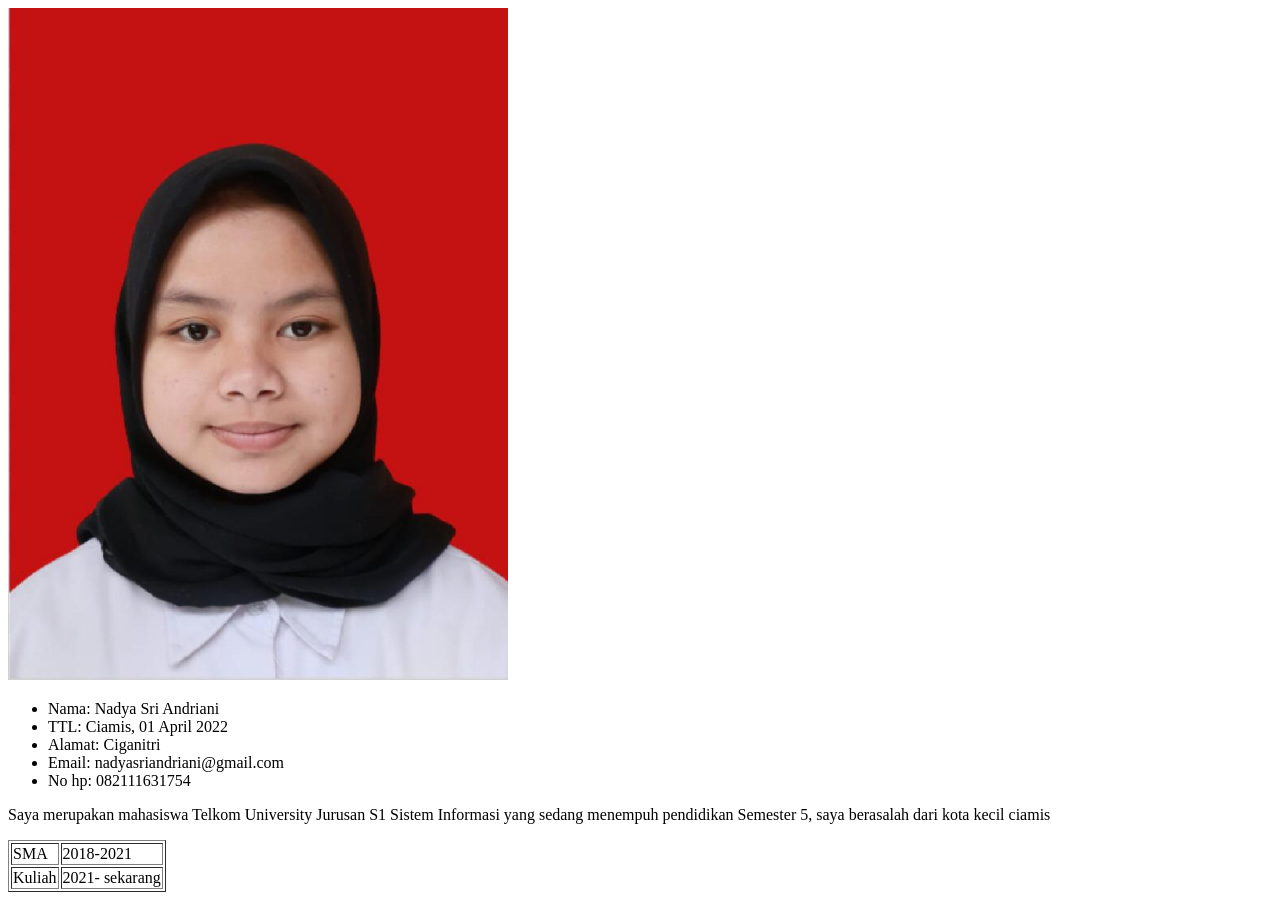
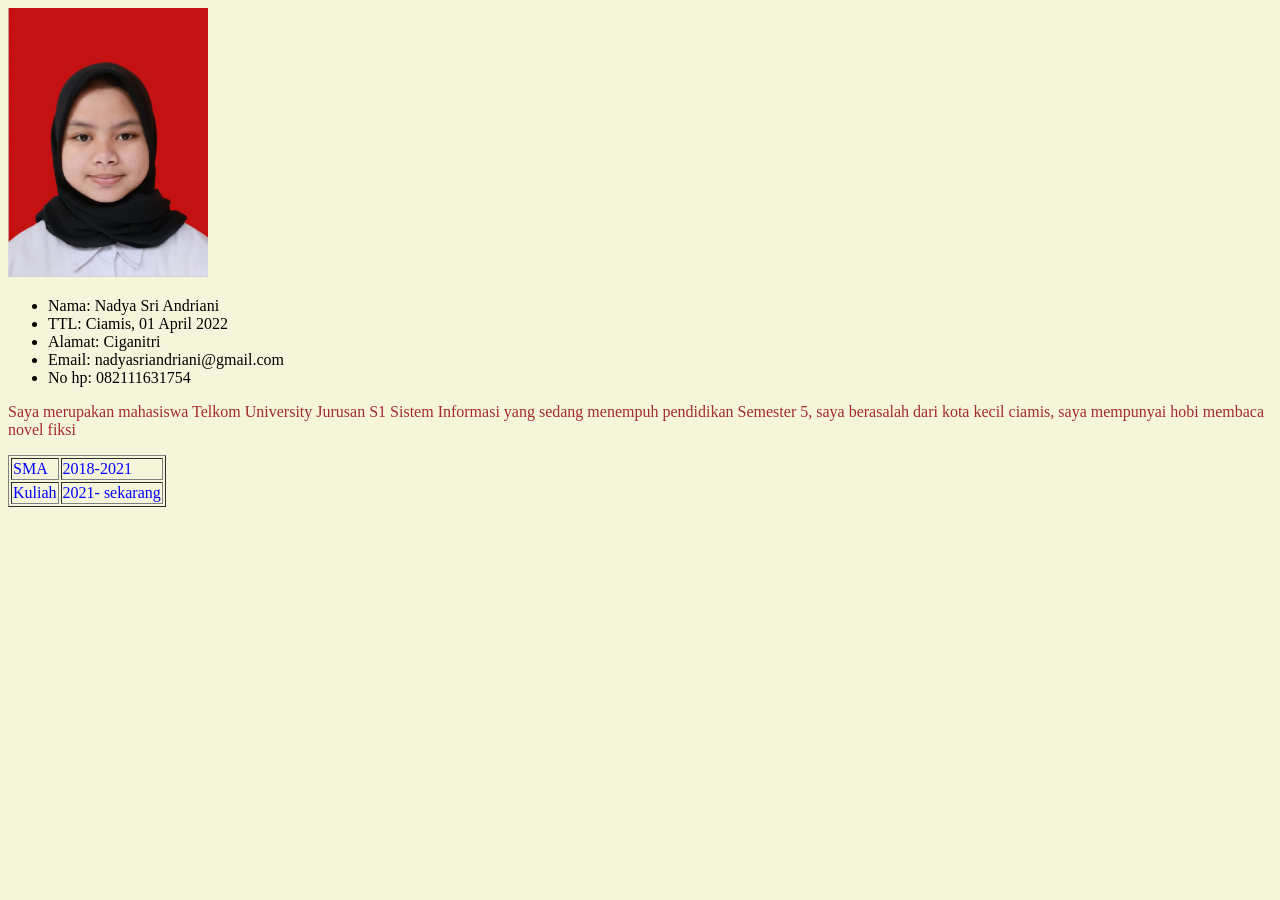
Before and after one commit to nadyasri/wad_project1, a plain HTML site: page index.html in a window 1280 px wide. After the commit the page ends 800 px from the top, so only its background shows below. Drawn offline with Linux system fonts and the light colour scheme.

Commit message:
Update index.html

```diff
--- a/index.html
+++ b/index.html
@@ -3,10 +3,10 @@
 <head>
     <title>CV Online</title>
 </head>
-<body>
-    <img src="foto nadya.jpeg" alt=""  width="500" heigth="600">
+<body style='background-color:beige'>
+    <img src="foto nadya.jpeg" alt=""  width="200" >
     <ul>
-        <li>
+        <li style="color: ;">
             Nama: Nadya Sri Andriani
         </li>
         <li>
@@ -22,10 +22,10 @@
             No hp: 082111631754
         </li>
     </ul>
-    <P>
-        Saya merupakan mahasiswa Telkom University Jurusan S1 Sistem Informasi yang sedang menempuh pendidikan Semester 5, saya berasalah dari kota kecil ciamis
+    <P style=color:brown>
+        Saya merupakan mahasiswa Telkom University Jurusan S1 Sistem Informasi yang sedang menempuh pendidikan Semester 5, saya berasalah dari kota kecil ciamis, saya mempunyai hobi membaca novel fiksi
     </P>
-    <table border="1">
+    <table border="1" style="color: blue;">
         <tr>
             <td>
              SMA
```
